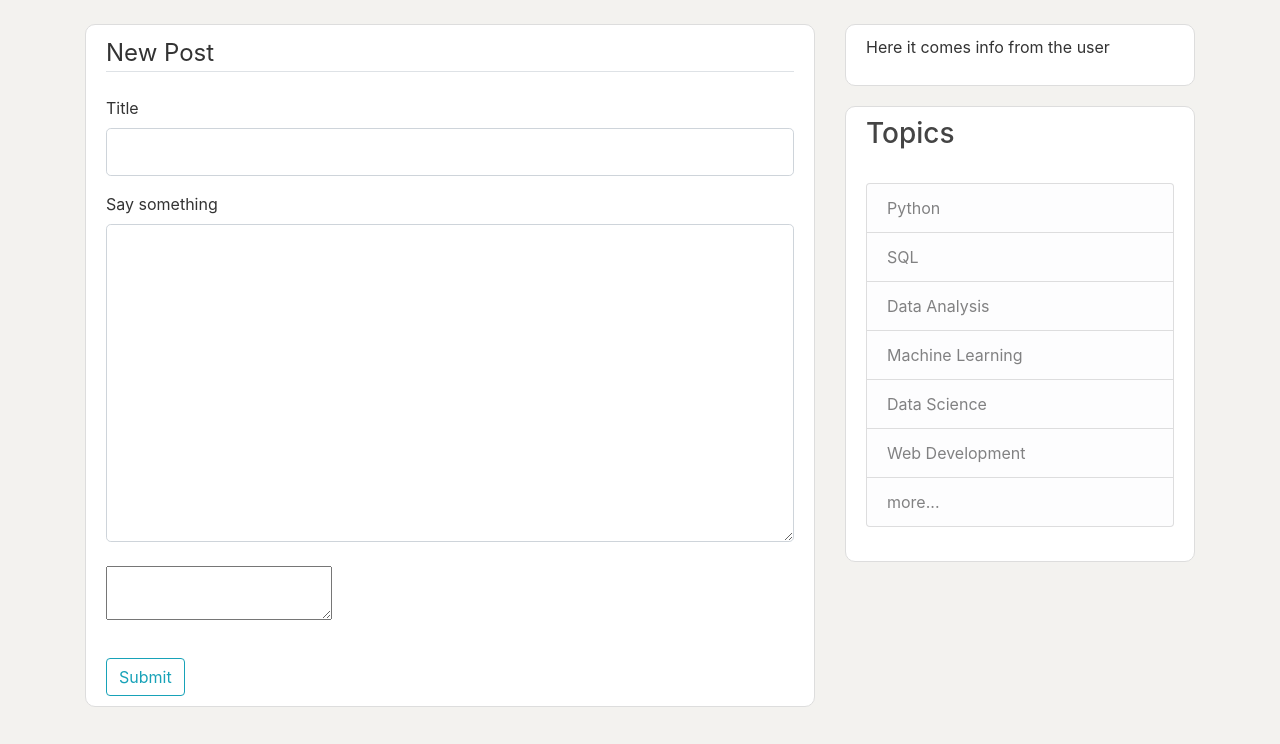
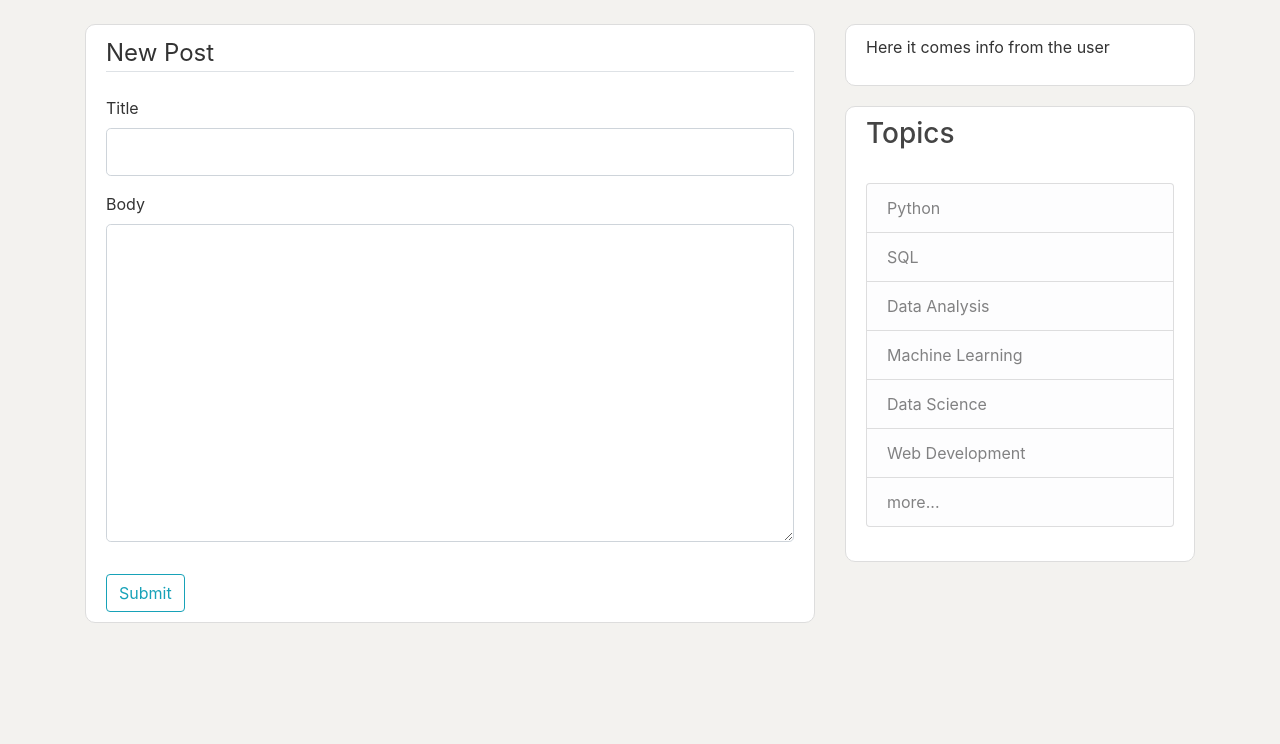
Before and after one commit to antoniovmonge/datapark, a Flask app: page /post/new in a window 1280 px wide. Shown: the part 56-800 px from the top of the page. Run offline with Flask 2, Linux system fonts and the light colour scheme; a user stored in the database is signed in; some libraries are stand-ins or nearby versions.

Commit message:
string field

```diff
--- a/app/models.py
+++ b/app/models.py
@@ -82,7 +82,7 @@ class User(UserMixin, db.Model):
 class Post(db.Model):
     id = db.Column(db.Integer, primary_key=True)
     title = db.Column(db.String(100))
-    body = db.Column(db.Text)
+    body = db.Column(db.String())
     body_html = db.Column(db.Text)
     timestamp = db.Column(db.DateTime, index=True, default=datetime.utcnow)
     user_id = db.Column(db.Integer, db.ForeignKey('user.id'))
--- a/app/posts/forms.py
+++ b/app/posts/forms.py
@@ -1,9 +1,10 @@
 from flask_wtf import FlaskForm
 from wtforms import StringField, SubmitField
-from wtforms.validators import DataRequired
+from wtforms.validators import DataRequired, Length
 from flask_pagedown.fields import PageDownField
 
 class PostForm(FlaskForm):
     title = StringField('Title', validators=[DataRequired()])
-    body = PageDownField('Say something', validators=[DataRequired()])
+    body = PageDownField('Body', validators=[
+        DataRequired(), Length(min=1, max=500)])
     submit = SubmitField('Submit')
--- a/app/templates/posts/new_post.html
+++ b/app/templates/posts/new_post.html
@@ -29,8 +29,6 @@
                     </div>
                 {% else %}
                     {{ form.body(class='form-control form-control-lg', rows=10) }}
-                    <br>
-                    {{ form.body(only_preview=True)}}
                 {% endif %}
             </div>
         </fieldset>
```
Also changed, not shown: app.db.
